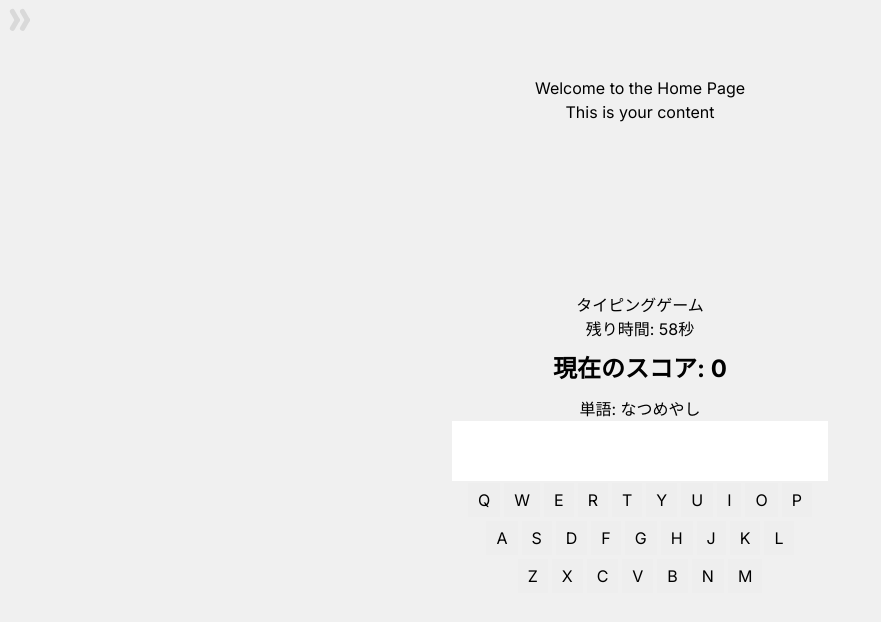
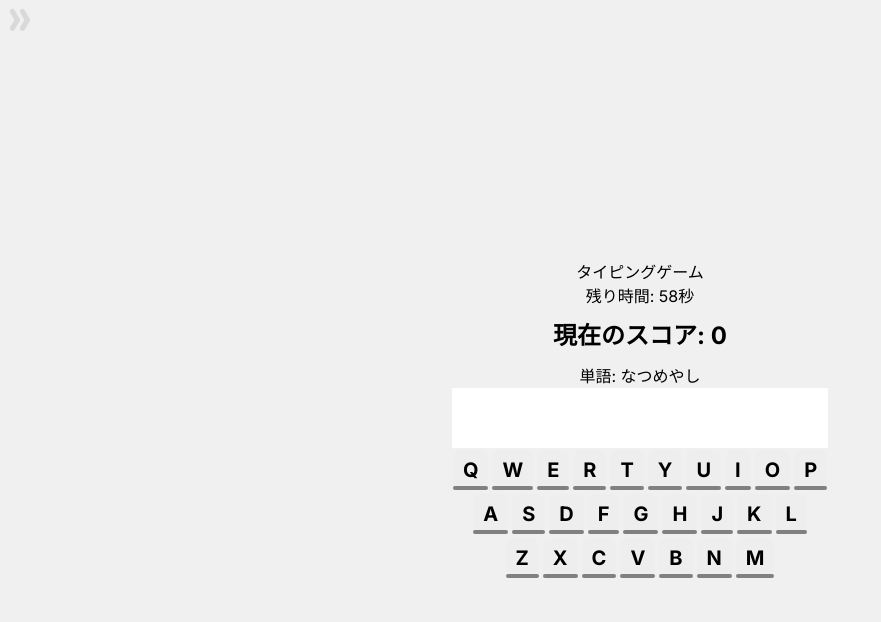
Before and after one commit to suimintoreyo/feec2, a Next.js app: page / in a window 1280 px wide. Both pictures are taken after a click on the button "ゲームスタート". Shown: the top 622 px of the page, without its empty margins (0-881 px from the left). Built offline with nearby package versions, Linux system fonts and the light colour scheme.

Commit message:
keyboard.tsx デザイン修正、TypingGame.tsx 動作修正

```diff
--- a/app/components/TypingGameF/Keyboard.module.css
+++ b/app/components/TypingGameF/Keyboard.module.css
@@ -1,18 +1,44 @@
-/* TypingGame.module.css */
 .key {
     display: inline-block;
     padding: 5px 10px;
     margin: 2px;
     background: #eee;
     cursor: pointer;
+    position: relative; /* 下線を相対位置で配置するために必要 */
+    font-weight: bold; /* 文字を太くする */
+    font-size: 20px; /* フォントサイズを大きくする */
+    border-radius: 8px; /* キー自体に丸みを帯びた角を追加 */
 }
 
-.activeKey {
-    color: red;
-    animation: blink 0.5s linear;
+.underline {
+    position: absolute;
+    bottom: 0;
+    left: 0;
+    width: 100%;
+    height: 4px; /* 下線の太さ */
+    background-color: rgb(128, 128, 128); /* 下線のデフォルトの色 */
+    border-radius: 2px; /* 下線に丸みを帯びさせる */
+    transition: background-color 0.3s ease, transform 0.3s ease; /* 色とサイズ変更にアニメーションを適用 */
+}
+
+/* アクティブキーに対する下線のスタイル */
+.activeKey .underline {
+    background-color: rgb(43, 230, 255); /* アクティブなキーの下線の色 */
+    transform: scaleX(1.2); /* アクティブ時に下線を拡大する */
 }
 
 @keyframes blink {
-    50% { color: red; }
-    100% { color: black; }
+    50% { color: inherit; }
+    100% { color: inherit; }
 }
+.correctKey .underline {
+    background-color: rgb(99, 255, 99); /* 正解の場合は緑色 */
+    transform: scaleX(1.2); /* 拡大アニメーション */
+    transition: background-color 0.3s ease, transform 0.3s ease;
+}
+
+.incorrectKey .underline {
+    background-color: rgb(255, 97, 97); /* 間違った場合は赤色 */
+    transform: scaleX(1.2); /* 拡大アニメーション */
+    transition: background-color 0.3s ease, transform 0.3s ease;
+}
--- a/app/components/TypingGameF/Keyboard.tsx
+++ b/app/components/TypingGameF/Keyboard.tsx
@@ -1,8 +1,12 @@
-// Keyboard.tsx からの重要な部分
 import React, { useState, useEffect } from "react";
 import styles from "./Keyboard.module.css";
 
-export default function Keyboard() {
+interface KeyboardProps {
+  correctKey: string | null;
+  incorrectKey: string | null;
+}
+
+export default function Keyboard({ correctKey, incorrectKey }: KeyboardProps) {
   const [activeKey, setActiveKey] = useState<string | null>(null);
 
   const keyboardLayout = [
@@ -35,15 +39,20 @@ export default function Keyboard() {
   return (
     <div>
       {keyboardLayout.map((row, rowIndex) => (
-        <div key={rowIndex}>
+        <div key={rowIndex} className={styles.row}>
           {row.map((key) => (
             <span
               key={key}
               className={`${styles.key} ${
                 key === activeKey ? styles.activeKey : ""
+              } ${
+                key === correctKey ? styles.correctKey : ""
+              } ${
+                key === incorrectKey ? styles.incorrectKey : ""
               }`}
             >
               {key.toUpperCase()}
+              <div className={styles.underline}></div>
             </span>
           ))}
         </div>
--- a/app/components/TypingGameF/TypingGame.tsx
+++ b/app/components/TypingGameF/TypingGame.tsx
@@ -9,8 +9,9 @@ function TypingGame() {
   const [timer, setTimer] = useState(60);
   const [isGameActive, setIsGameActive] = useState(false);
   const [score, setScore] = useState(0);
-  const [highScores, setHighScores] = useState<number[]>([]);
   const [isScoreUpdated, setIsScoreUpdated] = useState(false);
+  const [correctKey, setCorrectKey] = useState<string | null>(null);
+  const [incorrectKey, setIncorrectKey] = useState<string | null>(null);
 
   // ゲームの初期化と単語の設定
   useEffect(function initializeWord() {
@@ -19,9 +20,9 @@ function TypingGame() {
 
   // タイマーの管理
   useEffect(() => {
-    let interval: number | undefined;  // Corrected type declaration
+    let interval: number | undefined;
     if (isGameActive && timer > 0) {
-      interval = window.setInterval(() => {  // Use window.setInterval for clarity
+      interval = window.setInterval(() => {
         setTimer((prevTimer) => prevTimer - 1);
       }, 1000);
     } else if (!isGameActive || timer === 0) {
@@ -43,16 +44,27 @@ function TypingGame() {
   // 入力処理
   function handleInputChange(event: React.ChangeEvent<HTMLInputElement>) {
     const value = event.target.value;
+    const lastChar = value.slice(-1).toLowerCase();
+    const expectedChar = currentWord.typing.charAt(inputValue.length).toLowerCase();
+
+    if (lastChar === expectedChar) {
+      setCorrectKey(lastChar);
+      setIncorrectKey(null);
+    } else {
+      setIncorrectKey(lastChar);
+      setCorrectKey(null);
+    }
+
     setInputValue(value);
 
     if (value.toLowerCase() === currentWord.typing.toLowerCase()) {
-      setScore(function updateScore(prevScore) {
-        return prevScore + 1;
-      });
+      setScore((prevScore) => prevScore + 1);
       setIsScoreUpdated(true);
-      setTimeout(() => setIsScoreUpdated(false), 500); // アニメーション後にフラグをリセット
+      setTimeout(() => setIsScoreUpdated(false), 500);
       setInputValue("");
       setCurrentWord(words[Math.floor(Math.random() * words.length)]);
+      setCorrectKey(null);
+      setIncorrectKey(null);
     }
   }
 
@@ -62,21 +74,13 @@ function TypingGame() {
     setTimer(60);
     setScore(0);
     setCurrentWord(words[Math.floor(Math.random() * words.length)]);
+    setCorrectKey(null);
+    setIncorrectKey(null);
   }
 
   // ゲーム終了
   function endGame() {
     setIsGameActive(false);
-    updateHighScores(score);
-  }
-
-  // ハイスコアの更新
-  function updateHighScores(newScore: number) {
-    const updatedScores = [...highScores, newScore]
-      .sort((a, b) => b - a)
-      .slice(0, 5);
-    setHighScores(updatedScores);
-    localStorage.setItem("highScores", JSON.stringify(updatedScores));
   }
 
   return (
@@ -96,17 +100,11 @@ function TypingGame() {
               onChange={handleInputChange}
               disabled={!isGameActive}
             />
-            <Keyboard />
+            <Keyboard correctKey={correctKey} incorrectKey={incorrectKey} />
           </div>
         ) : (
           <div>
             <button onClick={startGame}>ゲームスタート</button>
-            <h2>リーダーボード</h2>
-            <ol>
-              {highScores.map((highScore, index) => (
-                <li key={index}>スコア: {highScore}</li>
-              ))}
-            </ol>
           </div>
         )}
 
--- a/app/page.tsx
+++ b/app/page.tsx
@@ -29,9 +29,10 @@ export default function HomePage() {
         }}
       >
         <div className={styles.pageContents}>
-          <h1>Welcome to the Home Page</h1>
-          <p>This is your content</p>
-
+          {
+            //         <h1>Welcome to the Home Page</h1>
+            //         <p>This is your content</p>
+          }
           <TypingGame />
         </div>
       </main>
```
